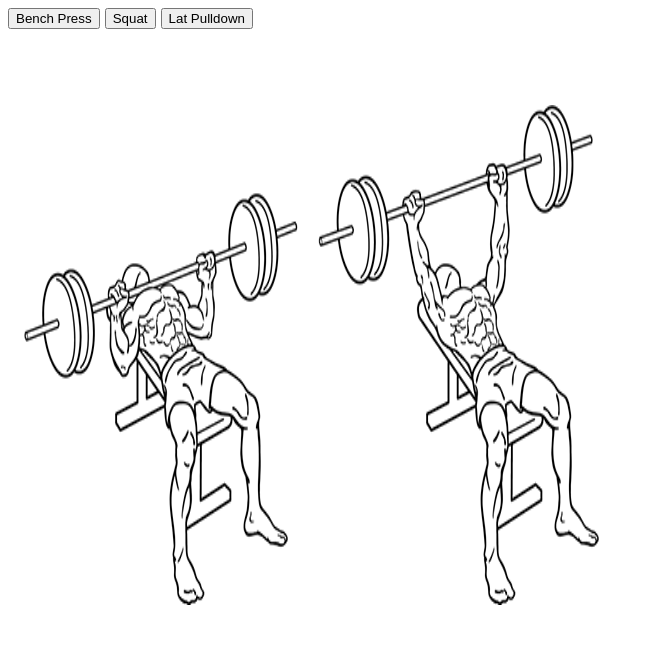
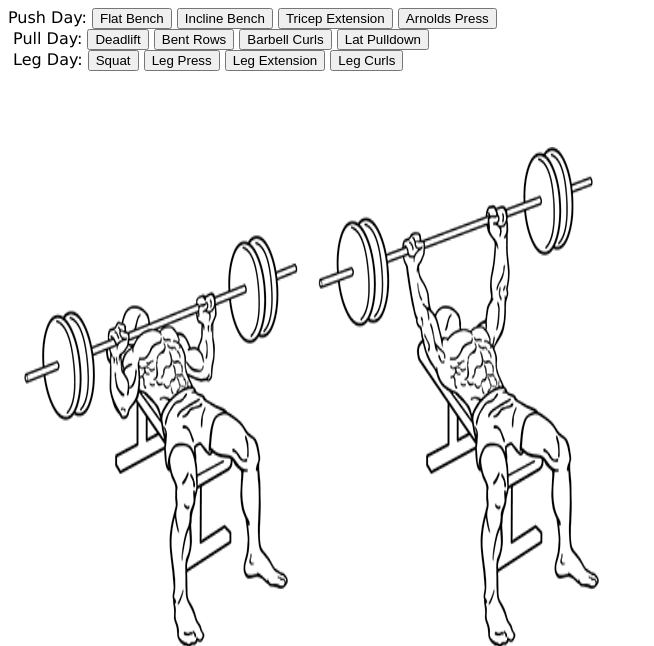
Before and after one commit to ckoza/Personal-Trainers-Personal-Trainer, a PHP site: page /Examples.php in a window 1280 px wide. Shown: the top 646 px of the page, without its empty margins (0-654 px from the left). Run offline with PHP 8.4, Linux system fonts and the light colour scheme; the visitor is signed in with stand-in values (Sample User, id 1).

Commit message:
finished examples and added images

```diff
--- a/Examples.php
+++ b/Examples.php
@@ -16,9 +16,28 @@
 ?>
 
 <div>
-<Button onclick="pic('Bench')">Bench Press</Button>
+<label>Push Day:</label>
+<Button onclick="pic('Bench')">Flat Bench</Button>
+<Button onclick="pic('incline')">Incline Bench</Button>
+<Button onclick="pic('tri')">Tricep Extension</Button>
+<Button onclick="pic('arnold')">Arnolds Press</Button>
+
+<br>
+
+<label>&nbsp;Pull Day:</label>
+<Button onclick="pic('Dead')">Deadlift</Button>
+<Button onclick="pic('Row')">Bent Rows</Button>
+<Button onclick="pic('curls')">Barbell Curls</Button>
+<Button onclick="pic('Lat')">Lat Pulldown</Button>
+
+<br>
+<label>&nbsp;Leg Day:</label>
 <Button onclick="pic('Squat')">Squat</Button>
-<Button onclick="pic('Lat')">Lat Pulldown</Button>
+<Button onclick="pic('press')">Leg Press</Button>
+<Button onclick="pic('ext')">Leg Extension</Button>
+<Button onclick="pic('legCurl')">Leg Curls</Button>
+
+
 </div>
 <br>
 <br>
@@ -31,21 +50,49 @@
 
 <script>
 function pic(x){
-	if(x == 'Bench'){
+	switch(x)
+	{
+	case 'Bench':
 		document.getElementById('src').src = "images/bench.png";
-		console.log("Bench");
+		break;
+	case 'incline':
+		document.getElementById('src').src = "images/incline.png";
+		break;
+	case 'tri':
+		document.getElementById('src').src = "images/triceps.png";
+		break;
+	case 'arnold':
+		document.getElementById('src').src = "images/arnolds.png";
+		break;
+	case 'Dead':
+		document.getElementById('src').src = "images/deadlift.png";
+		break;
+	case 'Row':
+		document.getElementById('src').src = "images/bentrow.png";
+		break;
+	case 'curls':
+		document.getElementById('src').src = "images/curls.png";
+		break;
+	case 'Lat':
+		document.getElementById('src').src = "images/latpulls.png";
+		break;
+	case 'Squat':
+		document.getElementById('src').src = "images/squat.png";
+		break;
+	case 'press':
+		document.getElementById('src').src = "images/legpress.png";
+		break;
+	case 'ext':
+		document.getElementById('src').src = "images/legextension.png";
+		break;
+	case 'legCurl':
+		document.getElementById('src').src = "images/legcurls.png";
+		break;
+	default:
+		//error
+		break;
 	}
-	else if(x == 'Squat'){
-		document.getElementById('src').src = "images/squat.png";
-		console.log("Squat");
-	}
-	else if(x == 'Lat'){
-		document.getElementById('src').src = "images/latpulls.png";
-		console.log("Lat");
-	}
-	else{
-		//error
-	}
+
 }
 
 </script>
```
Also changed, not shown: images/Outline-body.png (added), images/arnolds.png (added), images/bentrow.png (added), images/bicep.png (added), images/curls.png (added), images/deadlift.png (added), images/incline.png (added), images/leg.png (added), images/legcurls.png (added), images/legextension.png (added), images/legpress.png (added), images/triceps.png (added).
